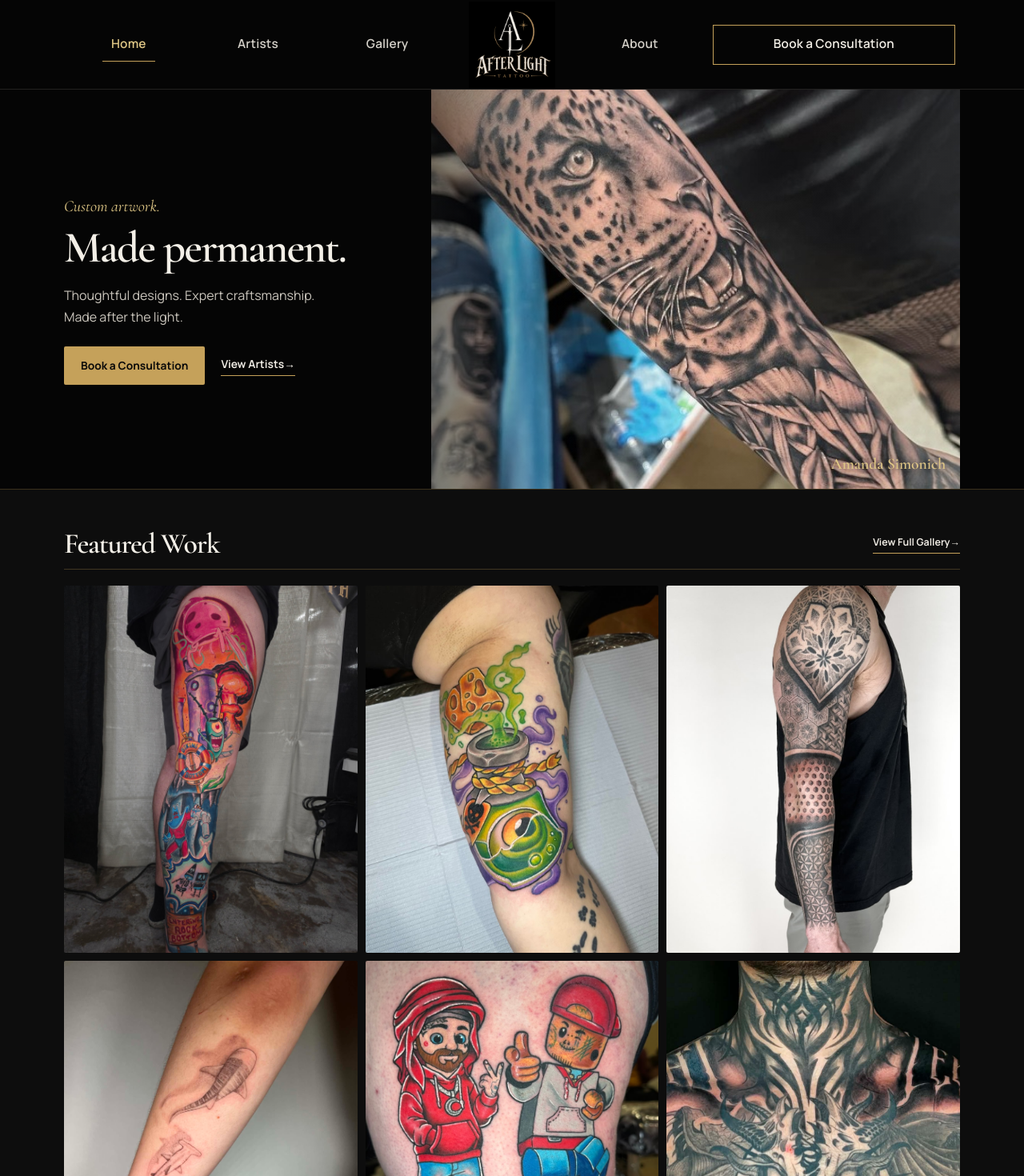
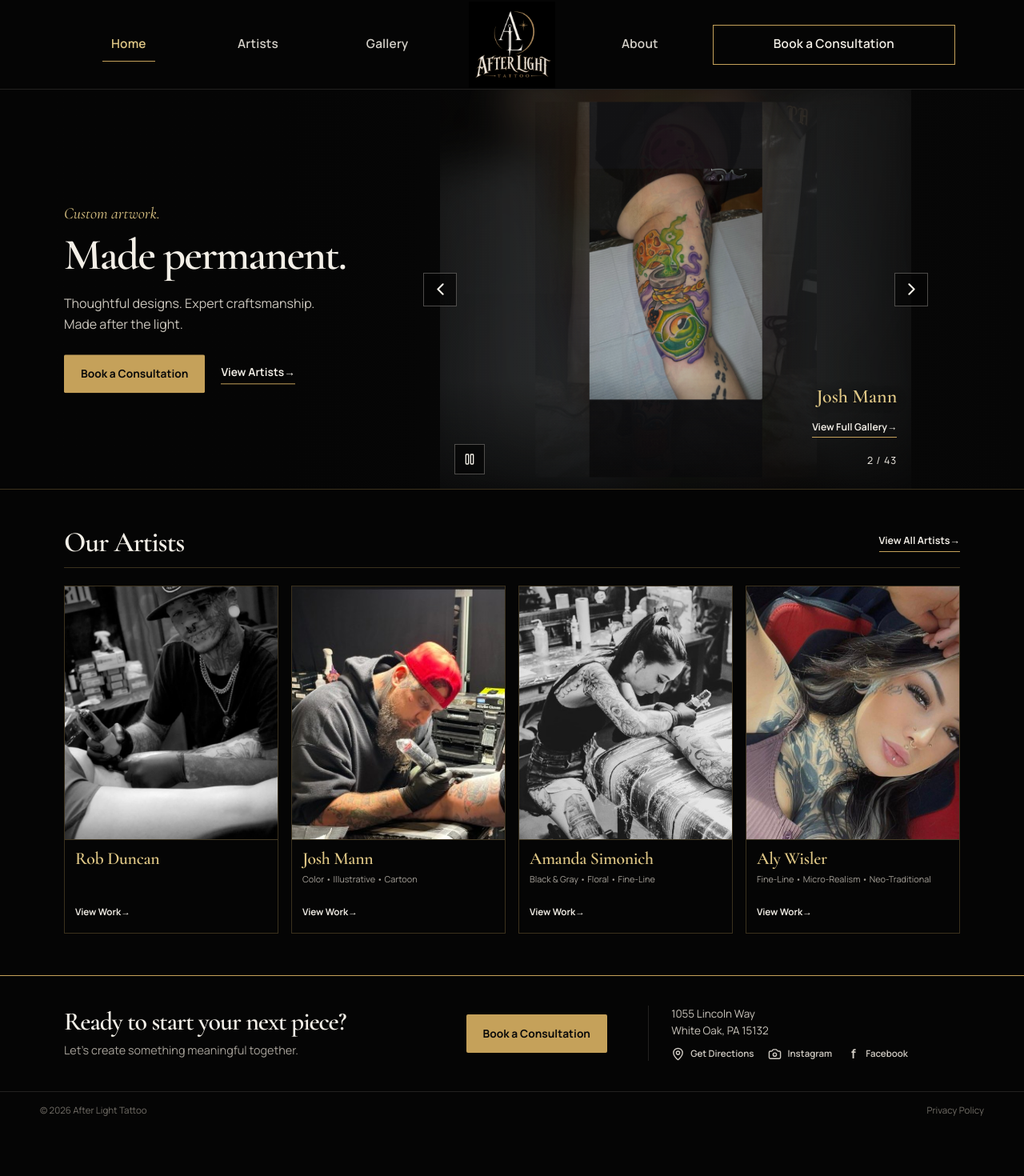
Before and after one commit to afterlighttattoo/afterlighttattoo, a Next.js app: page / in a window 1280 px wide. Shown: the top 1470 px of the page at 80% size. After the commit the page ends 1413 px from the top, so only its background shows below. Built offline with nearby package versions, Linux system fonts and the light colour scheme.

Commit message:
Restore homepage hero carousel

```diff
--- a/app/data/artists.ts
+++ b/app/data/artists.ts
@@ -204,15 +204,6 @@ From black and gray micro-realism to bright, bold neo-traditional pieces, I love
 
 export const allArtwork = artists.flatMap((artist) => artist.portfolioImages);
 
-export const homepageFeaturedArtwork = [
-  artists[0].portfolioImages[11],
-  artists[1].portfolioImages[2],
-  artists[2].portfolioImages[4],
-  artists[3].portfolioImages[0],
-  artists[1].portfolioImages[3],
-  artists[3].portfolioImages[6],
-];
-
 const longestPortfolio = Math.max(...artists.map((artist) => artist.portfolioImages.length));
 
 const slideshowPortfolios = artists.map((artist) =>
--- a/app/globals.css
+++ b/app/globals.css
@@ -216,22 +216,6 @@ a:focus-visible, button:focus-visible, input:focus-visible, select:focus-visible
 
 /* Homepage */
 .home-hero { height: 500px; border-bottom: 1px solid var(--line); background: var(--black); }
-.home-hero-inner { display: grid; height: 100%; max-width: 1120px; grid-template-columns: minmax(340px, .82fr) minmax(0, 1.18fr); align-items: stretch; }
-.home-hero-copy { display: flex; position: relative; z-index: 2; padding-right: clamp(34px, 5vw, 72px); flex-direction: column; justify-content: center; }
-.home-hero-copy h1 { margin-bottom: 16px; font-family: var(--font-serif); font-size: clamp(3.3rem, 4.3vw, 3.85rem); font-weight: 600; letter-spacing: -.035em; }
-.home-hero-copy > p:not(.hero-kicker) { margin-bottom: 24px; color: #cbc6bd; font-size: 1rem; line-height: 1.65; }
-.home-hero-art { position: relative; overflow: hidden; height: 100%; margin: 0; background: var(--raised); }
-.home-hero-art::after { position: absolute; inset: 0; pointer-events: none; background: linear-gradient(90deg, rgba(5,5,5,.56), transparent 32%, rgba(5,5,5,.12)); content: ""; }
-.home-hero-art img { width: 100%; height: 100%; object-fit: cover; object-position: center; }
-.home-hero-art figcaption { position: absolute; z-index: 1; right: 18px; bottom: 15px; color: var(--gold-light); font-family: var(--font-serif); font-size: 1.22rem; font-weight: 600; text-shadow: 0 1px 12px var(--black); }
-.home-hero-art figcaption a:hover { color: var(--white); }
-.home-featured-work { width: 100%; border-bottom: 1px solid var(--line-soft); background: var(--raised); }
-.home-featured-work-inner { max-width: 1120px; padding-block: 48px 54px; }
-.home-section-heading { display: flex; margin-bottom: 20px; padding-bottom: 12px; justify-content: space-between; align-items: center; border-bottom: 1px solid var(--line); }
-.home-section-heading h2 { font-family: var(--font-serif); font-size: clamp(2rem, 2.8vw, 2.3rem); font-weight: 600; }
-.home-section-heading .text-link { font-size: .78rem; }
-.home-featured-work .portfolio-grid { gap: 10px; }
-.home-featured-work .portfolio-overlay span::after { color: var(--gold-light); content: " →"; }
 .featured-carousel { position: relative; overflow: hidden; height: 100%; background: #070707; touch-action: pan-y; isolation: isolate; }
 .featured-carousel:focus-visible { outline: 2px solid var(--gold-light); outline-offset: 3px; }
 .featured-carousel-stage { position: absolute; z-index: 2; top: 0; bottom: 0; left: 43%; overflow: hidden; width: 46%; background: #080808; }
@@ -475,7 +459,6 @@ a:focus-visible, button:focus-visible, input:focus-visible, select:focus-visible
   .desktop-nav-side a { margin-inline: 3px; font-size: .9rem; }
   .desktop-nav-right { grid-template-columns: minmax(0, .62fr) minmax(150px, 1.38fr); }
   .desktop-header-logo { width: 100px; height: 100px; }
-  .home-featured-work .portfolio-grid { grid-template-columns: repeat(2, minmax(0, 1fr)); }
   .featured-carousel-copy { left: 38px; width: min(400px, 39vw); }
   .featured-carousel-stage { left: 47%; width: 49%; }
   .featured-carousel-credit { right: calc(4% + 16px); }
@@ -500,15 +483,6 @@ a:focus-visible, button:focus-visible, input:focus-visible, select:focus-visible
   .mobile-menu-button { display: inline-flex; }
   .brand-mark > img { width: 46px; height: 46px; }
   .home-hero { height: auto; }
-  .home-hero-inner { width: 100%; grid-template-columns: 1fr; }
-  .home-hero-copy { padding: 42px 16px 30px; }
-  .home-hero-copy h1 { font-size: clamp(2.8rem, 12vw, 3.45rem); }
-  .home-hero-copy > p:not(.hero-kicker) { margin-bottom: 20px; }
-  .home-hero-art { height: clamp(340px, 94vw, 410px); }
-  .home-hero-art::after { background: linear-gradient(0deg, rgba(5,5,5,.48), transparent 38%); }
-  .home-featured-work-inner { padding-block: 42px 48px; }
-  .home-section-heading { margin-bottom: 18px; }
-  .home-section-heading h2 { font-size: 2.1rem; }
   .featured-carousel { display: flex; height: auto; flex-direction: column; }
   .featured-carousel-stage { position: relative; top: auto; bottom: auto; left: auto; order: 2; width: 100%; height: clamp(360px, 100vw, 420px); }
   .featured-carousel-shade { display: none; }
--- a/app/page.tsx
+++ b/app/page.tsx
@@ -1,52 +1,15 @@
-import Image from "next/image";
 import Link from "next/link";
 import { ArtistCard } from "@/app/components/ArtistCard";
 import { ExternalActions } from "@/app/components/ExternalActions";
-import { PortfolioGrid } from "@/app/components/PortfolioGrid";
-import { artists, homepageFeaturedArtwork } from "@/app/data/artists";
+import { FeaturedArtworkCarousel } from "@/app/components/FeaturedArtworkCarousel";
+import { artists, carouselArtwork } from "@/app/data/artists";
 import { studio } from "@/app/data/studio";
 
 export default function Home() {
-  const heroArtwork = artists[2].portfolioImages[0];
-
   return (
     <main>
       <section className="home-hero" aria-labelledby="hero-title">
-        <div className="section-shell home-hero-inner">
-          <div className="home-hero-copy">
-            <p className="hero-kicker">Custom artwork.</p>
-            <h1 id="hero-title">Made permanent.</h1>
-            <p>Thoughtful designs. Expert craftsmanship.<br />Made after the light.</p>
-            <div className="hero-actions">
-              <Link className="button button-gold" href="/booking">Book a Consultation</Link>
-              <Link className="text-link" href="/artists">View Artists <span aria-hidden="true">→</span></Link>
-            </div>
-          </div>
-          <figure className="home-hero-art">
-            <Image
-              unoptimized
-              src={heroArtwork.src}
-              alt={heroArtwork.alt}
-              width={heroArtwork.width}
-              height={heroArtwork.height}
-              priority
-              sizes="(max-width: 760px) 100vw, 56vw"
-            />
-            <figcaption>
-              <Link href={`/artists/${heroArtwork.artistSlug}`}>{heroArtwork.artistName}</Link>
-            </figcaption>
-          </figure>
-        </div>
-      </section>
-
-      <section className="home-featured-work" aria-labelledby="featured-work-heading">
-        <div className="section-shell home-featured-work-inner">
-          <div className="home-section-heading">
-            <h2 id="featured-work-heading">Featured Work</h2>
-            <Link className="text-link" href="/gallery">View Full Gallery <span aria-hidden="true">→</span></Link>
-          </div>
-          <PortfolioGrid images={homepageFeaturedArtwork} />
-        </div>
+        <FeaturedArtworkCarousel images={carouselArtwork} />
       </section>
 
       <section className="home-artists" aria-labelledby="artists-heading">
```
